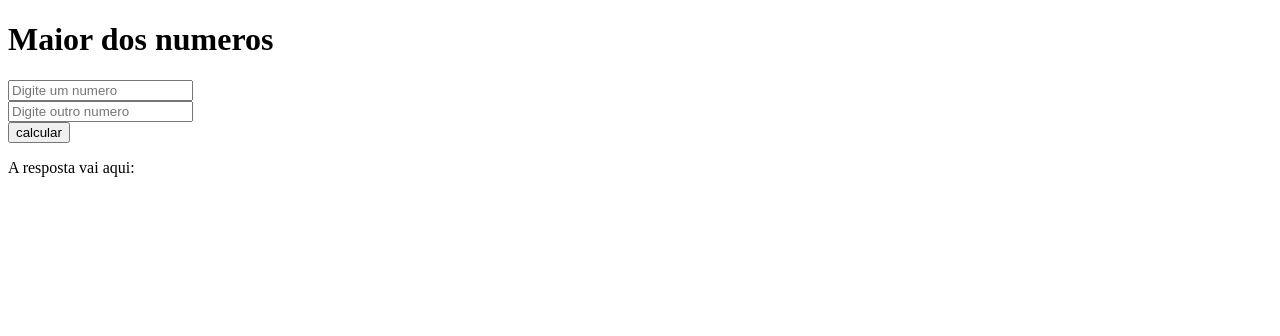
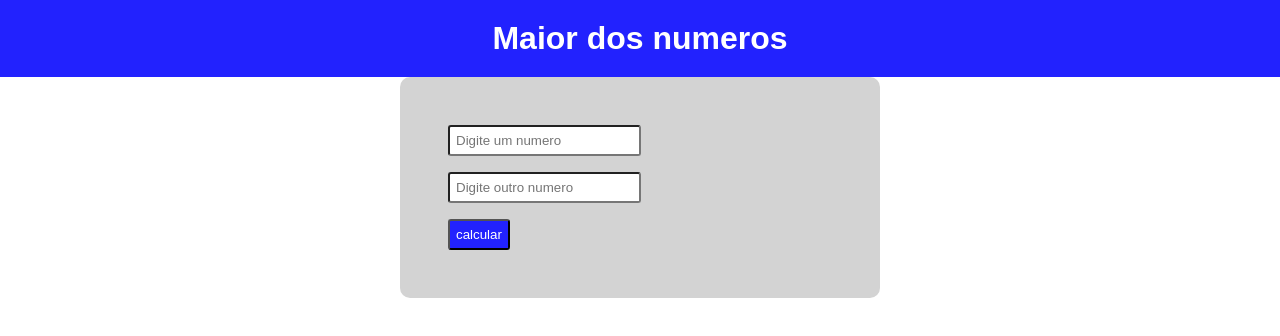
Before and after one commit to devanaclaramota/curso-ebac, a plain HTML site: page ex-html-js/index.html in a window 1280 px wide. Drawn offline with Linux system fonts and the light colour scheme.

Commit message:
commit-ex-complete

```diff
--- a/ex-html-js/index.html
+++ b/ex-html-js/index.html
@@ -5,15 +5,24 @@
     <meta http-equiv="X-UA-Compatible" content="IE=edge">
     <meta name="viewport" content="width=device-width, initial-scale=1.0">
     <title>Ex-html-js</title>
+    <link rel="stylesheet" href="style.css">
 </head>
 <body>
     <h1>Maior dos numeros</h1>
-    <form action="#" method="get">
-        <input required placeholder="Digite um numero" type="number" name="n1" id="n1"> <br>
-        <input required placeholder="Digite outro numero" type="number" name="n2" id="n2"> <br>
-        <input type="submit" value="calcular" onclick="maior()">
+
+    <form action="#" method="get" id="form">
+
+        <input required placeholder="Digite um numero" type="number" name="n1" id="tnum"> <br>
+
+        <input required placeholder="Digite outro numero" type="number" name="n2" id="tnum2"> <br>
+
+        <input id="btn" type="button" value="calcular" onclick="calcular()">
+
+        <p id="res"></p>
+
     </form>
-    <p id="res">A resposta vai aqui: </p>
+
+
     <script src="main.js"></script>
 </body>
 </html>
--- a/ex-html-js/main.js
+++ b/ex-html-js/main.js
@@ -1,11 +1,24 @@
-    function maior( n1,n2){
-    let n1 = document.getElementById('n1')
-    let n2 = document.getElementById('n2')
-    let res = document.getElementById('res')
-    if(n1 < n2){
-        res.innerHTML='NUMERO INVÁLIDO'
-    } else{
-        res.innerHTML='NUMERO VÁLIDO'
-    }
+
+function calcular(){
+
+    var tnum = document.getElementById('tnum')
+
+    var num1 = Number(tnum.value)
+
+    var tnum2 = document.getElementById('tnum2')
+
+    var num2 = Number(tnum2.value)
+
+    var resp  = document.getElementById('res')
+
+if (num1 > num2){
+
+    resp.innerHTML = `O valor é INVÁLIDO`
+
+} else{
+
+    resp.innerHTML = 'O valor é VÁLIDO'
 
 }
+
+}
--- /dev/null
+++ b/ex-html-js/style.css
@@ -0,0 +1,32 @@
+*{
+    margin: 0px;
+    padding: 0px;
+    font-family: Arial, Helvetica, sans-serif;
+}
+h1{
+    background-color: #2222fe;
+    color: #ffff;
+    padding: 20px;
+    text-align: center;
+}
+form{
+    background-color: lightgray;
+    width: 400px;
+    margin: auto;
+    padding: 40px;
+    border-radius: 10px;
+}
+input{
+    padding: 6px;
+    margin: 8px;
+    border-radius: 3px;
+
+}
+#btn{
+    background-color: #2222fe;
+    color: white;
+}
+#btn:hover{
+    background-color:white;
+    color: #2222fe;
+}
```
